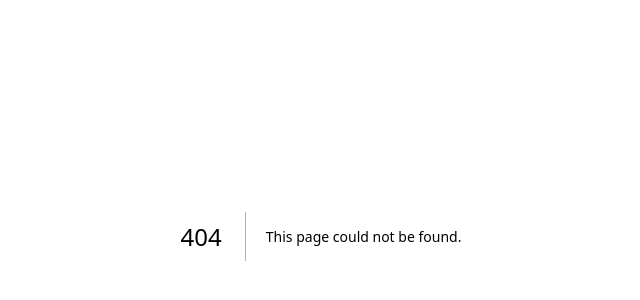
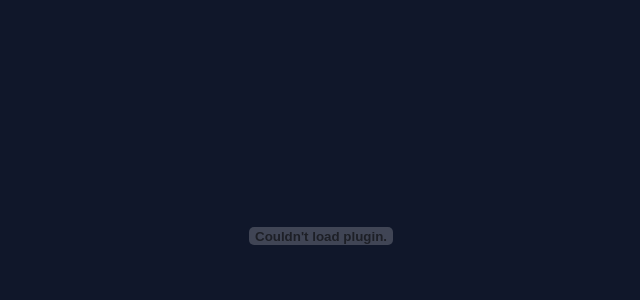
Before and after one commit to MaorIdi/Portfolio, a Next.js app: page /resume in a window 1280 px wide. Before the commit this address had no page. Shown: the part 164-464 px from the top of the page, without its empty margins (319-959 px from the left). Built offline with nearby package versions, Linux system fonts and the light colour scheme.

Commit message:
fixes to resume

```diff
--- a/app/globals.css
+++ b/app/globals.css
@@ -31,27 +31,21 @@
     opacity: 1;
   }
 }
-.container {
-  min-height: 100vh;
-  animation: fade-in 1s ease-in;
-}
+
 html,
 body {
   margin: 0;
-  padding: 0;
+  height: 100%;
   font-family: "inter";
   font-weight: 700;
   scroll-behavior: smooth;
   -webkit-tap-highlight-color: rgba(0, 0, 0, 0);
   -webkit-tap-highlight-color: transparent;
 }
-html {
-  position: relative;
-  height: 100%;
-}
 body {
   background: var(--main-bg);
   color: var(--text);
+  animation: fade-in 1s ease-in;
 }
 
 .active {
--- a/app/layout.tsx
+++ b/app/layout.tsx
@@ -13,9 +13,7 @@ export default function RootLayout({
 }) {
   return (
     <html lang="en">
-      <body>
-        <div className="container">{children}</div>
-      </body>
+      <body>{children}</body>
     </html>
   );
 }
--- /dev/null
+++ b/app/resume/page.module.css
@@ -0,0 +1,9 @@
+.resume {
+  height: 100%;
+  width: 100%;
+  overflow-y: hidden;
+}
+.resume embed {
+  height: 100%;
+  width: 100%;
+}
--- /dev/null
+++ b/app/resume/page.tsx
@@ -0,0 +1,13 @@
+import React from "react";
+import styles from "@/app/resume/page.module.css";
+const page = () => {
+  return (
+    <div className={styles.resume}>
+      <object>
+        <embed src="resume.pdf" type="application/pdf" />
+      </object>
+    </div>
+  );
+};
+
+export default page;
--- a/components/TechButton.tsx
+++ b/components/TechButton.tsx
@@ -11,11 +11,7 @@ const TechButton = (props: props) => {
 
   return (
     <>
-      <a
-        href="https://media.geeksforgeeks.org/wp-content/cdn-uploads/20210101201653/PDF.pdf"
-        target="_blank"
-        className={styles.buttonA}
-      >
+      <a href="/resume" target="_blank" className={styles.buttonA}>
         <button className={styles.button} onClick={() => setClicked(!clicked)}>
           <span>
             {props.title} ·{" "}
```
Also changed, not shown: 2 other files (tests, documents, lock files or other folders).
